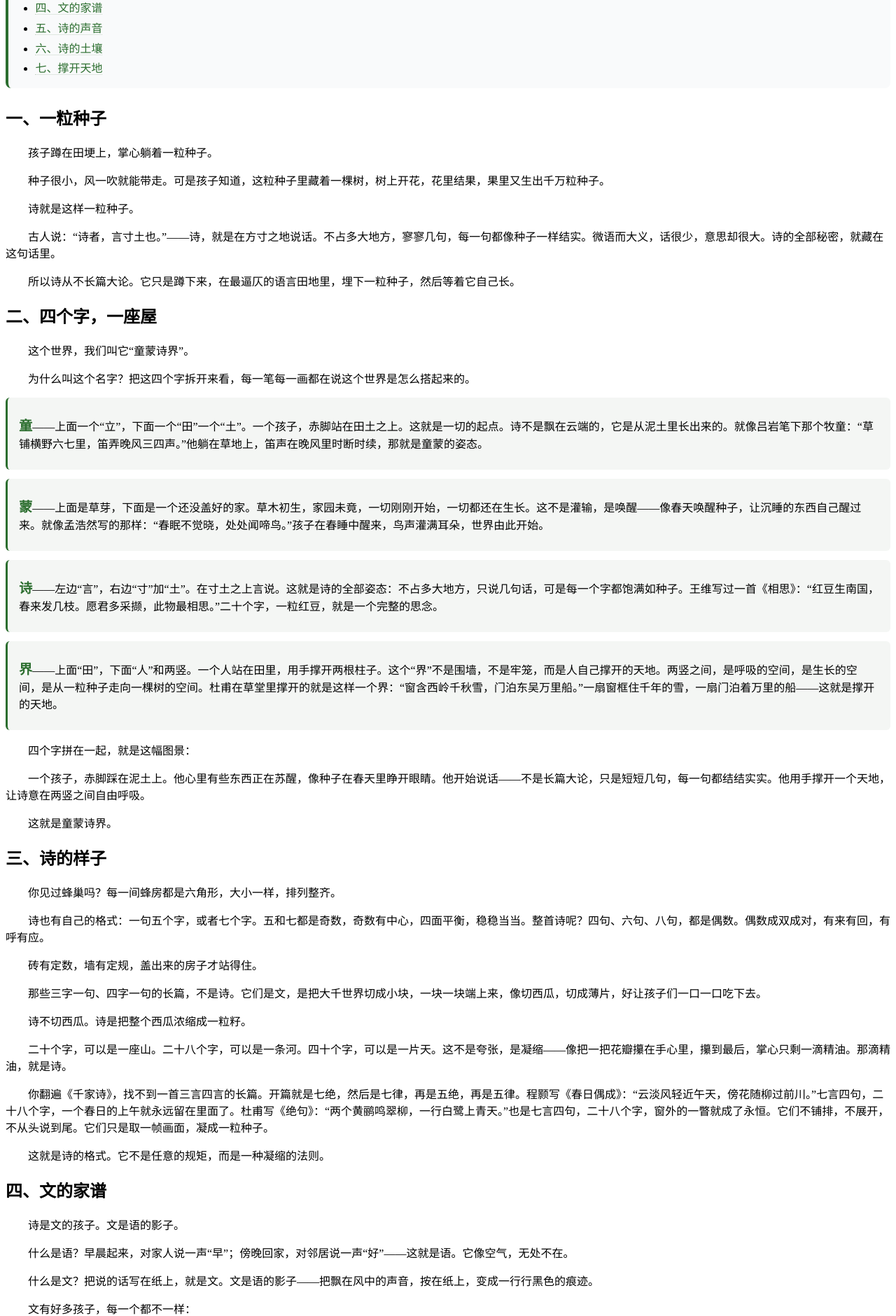
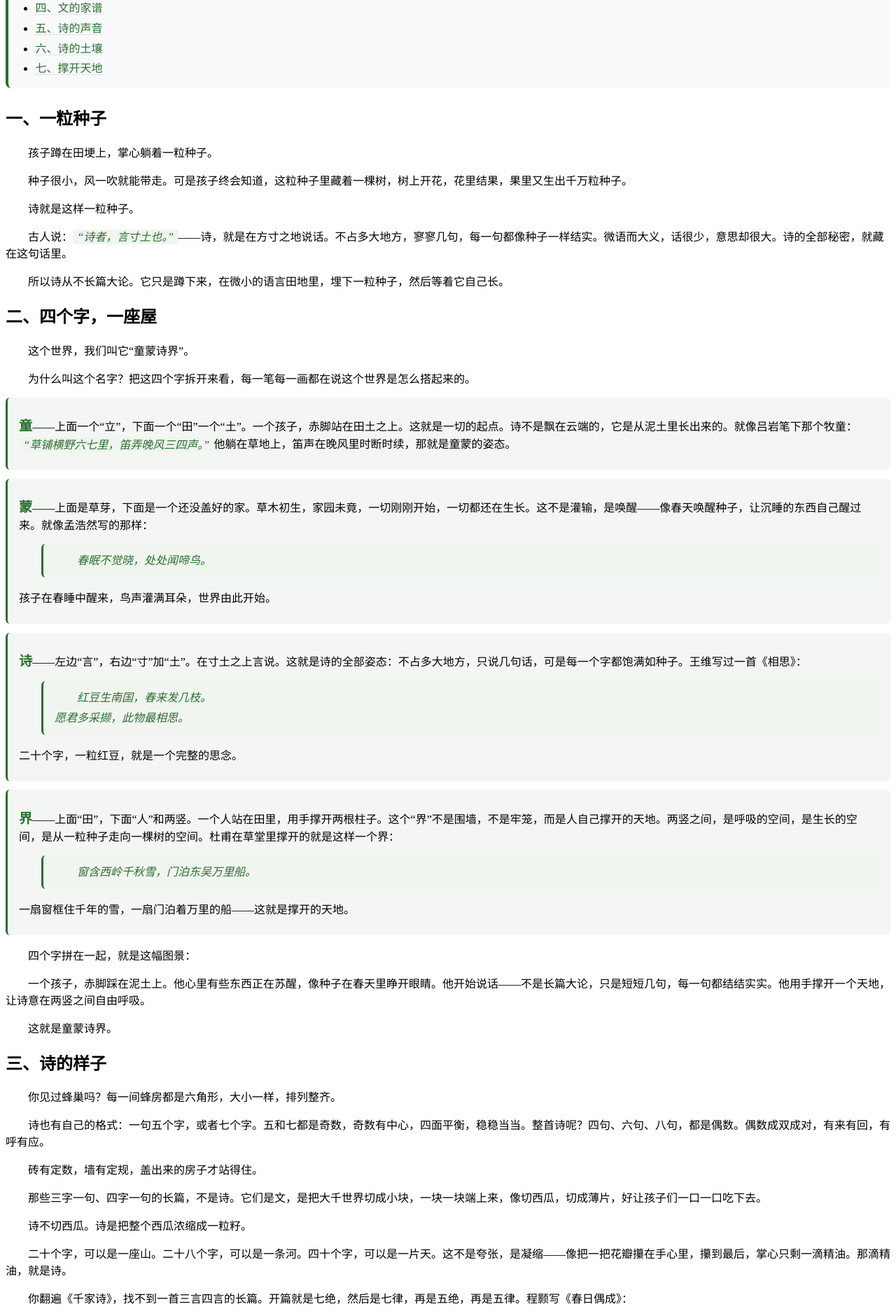
Before and after one commit to chixiao994/chixiao994.github.io, a Jekyll site: the page shibianji/interpretations/童蒙/千家诗/index.html, which Jekyll copies as it is, in a window 1280 px wide. Shown: the part 325-2205 px from the top of the page at 70% size. Built offline with Jekyll 4.4.1, drawn with Linux system fonts in a browser that asks for light colours; some of the changed text lies outside the part shown.

Commit message:
Update index.html

```diff
--- a/shibianji/interpretations/童蒙/千家诗/index.html
+++ b/shibianji/interpretations/童蒙/千家诗/index.html
@@ -49,18 +49,30 @@
             border-bottom-style: solid;
         }
 
-        /* 引用诗句的样式 */
+        /* 独立诗句引用 - 单独成块 */
         .poem-quote {
+            display: block;
             margin: 0.8rem 0 0.8rem 2rem;
-            padding: 0.4rem 0.8rem;
+            padding: 0.6rem 1rem;
             font-style: italic;
-            color: #4a5a4a;
-            background: #f6f8f6;
-            border-radius: 4px;
-            display: inline-block;
+            color: #2c6e2f;
+            background: #f0f5f0;
+            border-radius: 6px;
+            border-left: 3px solid #2c6e2f;
+            line-height: 1.8;
         }
         .poem-quote + p {
             margin-top: 0.5rem;
+        }
+
+        /* 行内诗句引用 - 嵌在段落中 */
+        .inline-quote {
+            color: #2c6e2f;
+            font-style: italic;
+            background: #f0f5f0;
+            padding: 0.1rem 0.4rem;
+            border-radius: 3px;
+            white-space: nowrap;
         }
 
         /* 拆字解说用小块 */
@@ -114,11 +126,6 @@
                 min-width: 100%;
             }
         }
-
-        .inline-quote {
-            color: #4a5a4a;
-            font-style: italic;
-        }
     </style>
 </head>
 <body>
@@ -148,29 +155,35 @@
 
     <h2 id="yi-li">一、一粒种子</h2>
     <p>孩子蹲在田埂上，掌心躺着一粒种子。</p>
-    <p>种子很小，风一吹就能带走。可是孩子知道，这粒种子里藏着一棵树，树上开花，花里结果，果里又生出千万粒种子。</p>
+    <p>种子很小，风一吹就能带走。可是孩子终会知道，这粒种子里藏着一棵树，树上开花，花里结果，果里又生出千万粒种子。</p>
     <p>诗就是这样一粒种子。</p>
-    <p>古人说：“诗者，言寸土也。”——诗，就是在方寸之地说话。不占多大地方，寥寥几句，每一句都像种子一样结实。微语而大义，话很少，意思却很大。诗的全部秘密，就藏在这句话里。</p>
-    <p>所以诗从不长篇大论。它只是蹲下来，在最逼仄的语言田地里，埋下一粒种子，然后等着它自己长。</p>
+    <p>古人说：<span class="inline-quote">“诗者，言寸土也。”</span>——诗，就是在方寸之地说话。不占多大地方，寥寥几句，每一句都像种子一样结实。微语而大义，话很少，意思却很大。诗的全部秘密，就藏在这句话里。</p>
+    <p>所以诗从不长篇大论。它只是蹲下来，在微小的语言田地里，埋下一粒种子，然后等着它自己长。</p>
 
     <h2 id="si-ge-zi">二、四个字，一座屋</h2>
     <p>这个世界，我们叫它“童蒙诗界”。</p>
     <p>为什么叫这个名字？把这四个字拆开来看，每一笔每一画都在说这个世界是怎么搭起来的。</p>
 
     <div class="word-break">
-        <p class="no-indent"><strong>童</strong>——上面一个“立”，下面一个“田”一个“土”。一个孩子，赤脚站在田土之上。这就是一切的起点。诗不是飘在云端的，它是从泥土里长出来的。就像吕岩笔下那个牧童：“草铺横野六七里，笛弄晚风三四声。”他躺在草地上，笛声在晚风里时断时续，那就是童蒙的姿态。</p>
+        <p class="no-indent"><strong>童</strong>——上面一个“立”，下面一个“田”一个“土”。一个孩子，赤脚站在田土之上。这就是一切的起点。诗不是飘在云端的，它是从泥土里长出来的。就像吕岩笔下那个牧童：<span class="inline-quote">“草铺横野六七里，笛弄晚风三四声。”</span>他躺在草地上，笛声在晚风里时断时续，那就是童蒙的姿态。</p>
     </div>
 
     <div class="word-break">
-        <p class="no-indent"><strong>蒙</strong>——上面是草芽，下面是一个还没盖好的家。草木初生，家园未竟，一切刚刚开始，一切都还在生长。这不是灌输，是唤醒——像春天唤醒种子，让沉睡的东西自己醒过来。就像孟浩然写的那样：“春眠不觉晓，处处闻啼鸟。”孩子在春睡中醒来，鸟声灌满耳朵，世界由此开始。</p>
+        <p class="no-indent"><strong>蒙</strong>——上面是草芽，下面是一个还没盖好的家。草木初生，家园未竟，一切刚刚开始，一切都还在生长。这不是灌输，是唤醒——像春天唤醒种子，让沉睡的东西自己醒过来。就像孟浩然写的那样：</p>
+        <p class="poem-quote">春眠不觉晓，处处闻啼鸟。</p>
+        <p class="no-indent">孩子在春睡中醒来，鸟声灌满耳朵，世界由此开始。</p>
     </div>
 
     <div class="word-break">
-        <p class="no-indent"><strong>诗</strong>——左边“言”，右边“寸”加“土”。在寸土之上言说。这就是诗的全部姿态：不占多大地方，只说几句话，可是每一个字都饱满如种子。王维写过一首《相思》：“红豆生南国，春来发几枝。愿君多采撷，此物最相思。”二十个字，一粒红豆，就是一个完整的思念。</p>
+        <p class="no-indent"><strong>诗</strong>——左边“言”，右边“寸”加“土”。在寸土之上言说。这就是诗的全部姿态：不占多大地方，只说几句话，可是每一个字都饱满如种子。王维写过一首《相思》：</p>
+        <p class="poem-quote">红豆生南国，春来发几枝。<br>愿君多采撷，此物最相思。</p>
+        <p class="no-indent">二十个字，一粒红豆，就是一个完整的思念。</p>
     </div>
 
     <div class="word-break">
-        <p class="no-indent"><strong>界</strong>——上面“田”，下面“人”和两竖。一个人站在田里，用手撑开两根柱子。这个“界”不是围墙，不是牢笼，而是人自己撑开的天地。两竖之间，是呼吸的空间，是生长的空间，是从一粒种子走向一棵树的空间。杜甫在草堂里撑开的就是这样一个界：“窗含西岭千秋雪，门泊东吴万里船。”一扇窗框住千年的雪，一扇门泊着万里的船——这就是撑开的天地。</p>
+        <p class="no-indent"><strong>界</strong>——上面“田”，下面“人”和两竖。一个人站在田里，用手撑开两根柱子。这个“界”不是围墙，不是牢笼，而是人自己撑开的天地。两竖之间，是呼吸的空间，是生长的空间，是从一粒种子走向一棵树的空间。杜甫在草堂里撑开的就是这样一个界：</p>
+        <p class="poem-quote">窗含西岭千秋雪，门泊东吴万里船。</p>
+        <p class="no-indent">一扇窗框住千年的雪，一扇门泊着万里的船——这就是撑开的天地。</p>
     </div>
 
     <p>四个字拼在一起，就是这幅图景：</p>
@@ -184,12 +197,16 @@
     <p>那些三字一句、四字一句的长篇，不是诗。它们是文，是把大千世界切成小块，一块一块端上来，像切西瓜，切成薄片，好让孩子们一口一口吃下去。</p>
     <p>诗不切西瓜。诗是把整个西瓜浓缩成一粒籽。</p>
     <p>二十个字，可以是一座山。二十八个字，可以是一条河。四十个字，可以是一片天。这不是夸张，是凝缩——像把一把花瓣攥在手心里，攥到最后，掌心只剩一滴精油。那滴精油，就是诗。</p>
-    <p>你翻遍《千家诗》，找不到一首三言四言的长篇。开篇就是七绝，然后是七律，再是五绝，再是五律。程颢写《春日偶成》：“云淡风轻近午天，傍花随柳过前川。”七言四句，二十八个字，一个春日的上午就永远留在里面了。杜甫写《绝句》：“两个黄鹂鸣翠柳，一行白鹭上青天。”也是七言四句，二十八个字，窗外的一瞥就成了永恒。它们不铺排，不展开，不从头说到尾。它们只是取一帧画面，凝成一粒种子。</p>
+    <p>你翻遍《千家诗》，找不到一首三言四言的长篇。开篇就是七绝，然后是七律，再是五绝，再是五律。程颢写《春日偶成》：</p>
+    <p class="poem-quote">云淡风轻近午天，傍花随柳过前川。</p>
+    <p>七言四句，二十八个字，一个春日的上午就永远留在里面了。杜甫写《绝句》：</p>
+    <p class="poem-quote">两个黄鹂鸣翠柳，一行白鹭上青天。</p>
+    <p>也是七言四句，二十八个字，窗外的一瞥就成了永恒。它们不铺排，不展开，不从头说到尾。它们只是取一帧画面，凝成一粒种子。</p>
     <p>这就是诗的格式。它不是任意的规矩，而是一种凝缩的法则。</p>
 
     <h2 id="wen-de-jia-pu">四、文的家谱</h2>
     <p>诗是文的孩子。文是语的影子。</p>
-    <p>什么是语？早晨起来，对家人说一声“早”；傍晚回家，对邻居说一声“好”——这就是语。它像空气，无处不在。</p>
+    <p>什么是语？语就是说话。早晨起来，对家人说一声“早”；傍晚回家，对邻居说一声“好”——这就是语。它像空气，无处不在。</p>
     <p>什么是文？把说的话写在纸上，就是文。文是语的影子——把飘在风中的声音，按在纸上，变成一行行黑色的痕迹。</p>
     <p>文有好多孩子，每一个都不一样：</p>
     <p><strong>文言文</strong>是长子。它把虚字虚词统统挤掉，一句话浓缩成几个字，像把一床棉被压进一个小盒子。</p>
@@ -208,11 +225,11 @@
     <p>你听——</p>
     <p class="poem-quote">春眠不觉晓，处处闻啼鸟。<br>夜来风雨声，花落知多少。</p>
     <p>读一遍，再读一遍。你听见了什么？声音在跳舞。</p>
-    <p>第一句“春眠不觉晓”——平平仄仄仄，平起之后，连下三阶，像从梦里慢慢醒来。第二句“处处闻啼鸟”——仄仄平平仄，两个叠字开头，忽然打开，然后收住。第三句“夜来风雨声”——仄平平仄平，低低地说，风雨来过。第四句“花落知多少”——平仄平平仄，轻轻一问，落花飘散。</p>
+    <p>第一句<span class="inline-quote">“春眠不觉晓”</span>——平平仄仄仄，平起之后，连下三阶，像从梦里慢慢醒来。第二句<span class="inline-quote">“处处闻啼鸟”</span>——仄仄平平仄，两个叠字开头，忽然打开，然后收住。第三句<span class="inline-quote">“夜来风雨声”</span>——仄平平仄平，低低地说，风雨来过。第四句<span class="inline-quote">“花落知多少”</span>——平仄平平仄，轻轻一问，落花飘散。</p>
     <p>这就是声调律：声音交错起伏，抑扬轮转。平声是平路，仄声是台阶。平路走累了上台阶，台阶走累了回平路，一路高低起伏，不会单调。</p>
     <p>声调律求的是变化。</p>
     <p>还有另一个东西：韵。</p>
-    <p>“晓”“鸟”“少”——它们在古音里同属一个韵部。第一句押，第二句押，第三句不押，第四句又押回来。</p>
+    <p><span class="inline-quote">“晓”“鸟”“少”</span>——它们在古音里同属一个韵部。第一句押，第二句押，第三句不押，第四句又押回来。</p>
     <p>这就是声韵律：声音趋同一致，形成回环。散落的句子被韵脚串起来，像一串珠子，首尾相连。</p>
     <p>声调律是变化，声韵律是呼应。<br>声调律是放，声韵律是收。<br>一放一收，诗的声音就活了起来。</p>
     <p>平仄起伏，是诗的呼吸。韵脚回环，是诗的心跳。有呼吸，有心跳，诗就是活的。</p>
@@ -220,14 +237,41 @@
     <h2 id="shi-de-tu-rang">六、诗的土壤</h2>
     <p>诗从哪里来？从泥土里长出来。</p>
     <p>一个孩子站在田埂上，他看见了什么？</p>
-    <p>他看见太阳升起落下，看见月亮圆了又缺。程颢说：“云淡风轻近午天”——这是快到中午的春日。王安石说：“爆竹声中一岁除”——这是正月初一。杜牧说：“清明时节雨纷纷”——这是清明。苏轼说：“春宵一刻值千金”——这是春天的夜晚。杨万里说：“毕竟西湖六月中”——这是盛夏的早晨。</p>
+    <p>他看见太阳升起落下，看见月亮圆了又缺。程颢说：<span class="inline-quote">“云淡风轻近午天”</span>——这是快到中午的春日。王安石说：<span class="inline-quote">“爆竹声中一岁除”</span>——这是正月初一。杜牧说：<span class="inline-quote">“清明时节雨纷纷”</span>——这是清明。苏轼说：<span class="inline-quote">“春宵一刻值千金”</span>——这是春天的夜晚。杨万里说：<span class="inline-quote">“毕竟西湖六月中”</span>——这是盛夏的早晨。</p>
     <p>春天、秋夜、除夕、清明、端午、中秋——时序之象，是世界的节律，为微世界定其时调。</p>
-    <p>他看见青山在远处，河流在脚下。王之涣登鹳雀楼：“白日依山尽，黄河入海流。”张继夜泊枫桥：“姑苏城外寒山寺，夜半钟声到客船。”李白独坐敬亭山：“相看两不厌，只有敬亭山。”杜甫在草堂：“窗含西岭千秋雪，门泊东吴万里船。”</p>
+    <p>他看见青山在远处，河流在脚下。王之涣登鹳雀楼：</p>
+    <p class="poem-quote">白日依山尽，黄河入海流。</p>
+    <p>张继夜泊枫桥：</p>
+    <p class="poem-quote">姑苏城外寒山寺，夜半钟声到客船。</p>
+    <p>李白独坐敬亭山：</p>
+    <p class="poem-quote">相看两不厌，只有敬亭山。</p>
+    <p>杜甫在草堂：</p>
+    <p class="poem-quote">窗含西岭千秋雪，门泊东吴万里船。</p>
     <p>鹳雀楼、寒山寺、敬亭山、西岭、东吴——空舆之象，是世界的骨架，为微世界定其方位。</p>
-    <p>他看见日头红彤彤，月亮弯弯像小船。贺知章写柳：“碧玉妆成一树高，万条垂下绿丝绦。”王安石写梅：“墙角数枝梅，凌寒独自开。”王维写红豆：“红豆生南国，春来发几枝。”李白写月光：“床前明月光，疑是地上霜。”杨万里写荷花：“接天莲叶无穷碧，映日荷花别样红。”叶绍翁写红杏：“春色满园关不住，一枝红杏出墙来。”</p>
+    <p>他看见日头红彤彤，月亮弯弯像小船。贺知章写柳：</p>
+    <p class="poem-quote">碧玉妆成一树高，万条垂下绿丝绦。</p>
+    <p>王安石写梅：</p>
+    <p class="poem-quote">墙角数枝梅，凌寒独自开。</p>
+    <p>王维写红豆：</p>
+    <p class="poem-quote">红豆生南国，春来发几枝。</p>
+    <p>李白写月光：</p>
+    <p class="poem-quote">床前明月光，疑是地上霜。</p>
+    <p>杨万里写荷花：</p>
+    <p class="poem-quote">接天莲叶无穷碧，映日荷花别样红。</p>
+    <p>叶绍翁写红杏：</p>
+    <p class="poem-quote">春色满园关不住，一枝红杏出墙来。</p>
     <p>柳、梅、红豆、月光、荷花、红杏——物宜之象，是世界的肌理，为微世界充其血肉。</p>
     <p>他看见天晴了，下雨了，起风了，落霜了。他看见母亲在门口喊他吃饭，父亲在田间直起腰来擦汗。小伙伴在村口招手，老师傅在树下讲古。有人远行，有人归来。</p>
-    <p>孟郊写母亲：“慈母手中线，游子身上衣。”王维写思念：“独在异乡为异客，每逢佳节倍思亲。”王勃写送别：“海内存知己，天涯若比邻。”高适写别离：“莫愁前路无知己，天下谁人不识君。”李白写乡愁：“举头望明月，低头思故乡。”</p>
+    <p>孟郊写母亲：</p>
+    <p class="poem-quote">慈母手中线，游子身上衣。</p>
+    <p>王维写思念：</p>
+    <p class="poem-quote">独在异乡为异客，每逢佳节倍思亲。</p>
+    <p>王勃写送别：</p>
+    <p class="poem-quote">海内存知己，天涯若比邻。</p>
+    <p>高适写别离：</p>
+    <p class="poem-quote">莫愁前路无知己，天下谁人不识君。</p>
+    <p>李白写乡愁：</p>
+    <p class="poem-quote">举头望明月，低头思故乡。</p>
     <p>思念、送别、相逢、乡愁——情境之象，是世界的呼吸，贯通万物之间的关联。</p>
     <p>时间、地方、万物、人间的冷暖——这就是孩子看见的全部。诗并不神秘，它就是孩子看见的东西。只不过，它用最少的字，把看见的一切结成一粒种子。这粒种子里，有时间，有地方，有万物，有冷暖。</p>
     <p>你把种子埋进心里，它就会长出一个完整的世界。</p>
@@ -238,14 +282,21 @@
     <p>那两竖是什么？</p>
     <p>一竖是诗的格式——五七言，四六八句。这是骨骼，是容器。<br>一竖是诗的韵律——平仄起伏，韵脚回环。这是呼吸，是心跳。</p>
     <p>两竖之间，是诗意自由生长的天地。</p>
-    <p>在这个天地里，一粒种子可以长成大树，一滴露水可以映出天空，一个字可以打开一个世界。刘禹锡站在乌衣巷口，看见“旧时王谢堂前燕，飞入寻常百姓家”——燕子穿过时间的缝隙，从贵族府邸飞进平常人家。叶绍翁访友不遇，看见“春色满园关不住，一枝红杏出墙来”——一根枝条翻过墙头，把满园的春天都泄露了出来。杜牧在江南春色里看见“南朝四百八十寺，多少楼台烟雨中”——四百八十座寺庙，全藏在濛濛细雨里，时隐时现。</p>
+    <p>在这个天地里，一粒种子可以长成大树，一滴露水可以映出天空，一个字可以打开一个世界。刘禹锡站在乌衣巷口，看见</p>
+    <p class="poem-quote">旧时王谢堂前燕，飞入寻常百姓家。</p>
+    <p>——燕子穿过时间的缝隙，从贵族府邸飞进平常人家。叶绍翁访友不遇，看见</p>
+    <p class="poem-quote">春色满园关不住，一枝红杏出墙来。</p>
+    <p>——一根枝条翻过墙头，把满园的春天都泄露了出来。杜牧在江南春色里看见</p>
+    <p class="poem-quote">南朝四百八十寺，多少楼台烟雨中。</p>
+    <p>——四百八十座寺庙，全藏在濛濛细雨里，时隐时现。</p>
     <p>这就是两竖之间的天地。不大，可是什么都能装下。</p>
     <p>孩子站在田土之上，用稚嫩的声音，说出他看见的东西。他把种子埋进土里，等着它发芽。他在两竖之间自由奔跑，时而弯腰拾穗，时而仰头望天。</p>
     <p>这就是启蒙。</p>
     <p>启蒙不是把门窗封死，只留一盏灯。启蒙是把屋顶掀开，让天光洒下来，让雨水落下来，让种子自己决定什么时候发芽。</p>
     <p>而诗，就是这场春雨中的第一滴。它很小，可是它能唤醒沉睡的土地。</p>
     <p>就像孟浩然在那个春天的早晨醒来，听见鸟声灌满耳朵，看见落花铺满庭院。他不知道花落了多少，也不必知道。他只是在那一刻睁开了眼睛。</p>
-    <p>一粒种子，一捧土。<br>一个孩子，一片天。</p>
+    <p>一粒种子，一捧土。</p>
+    <p>一个孩子，一片天。</p>
 
     <!-- 下载链接区 -->
     <div class="download-links">
```
